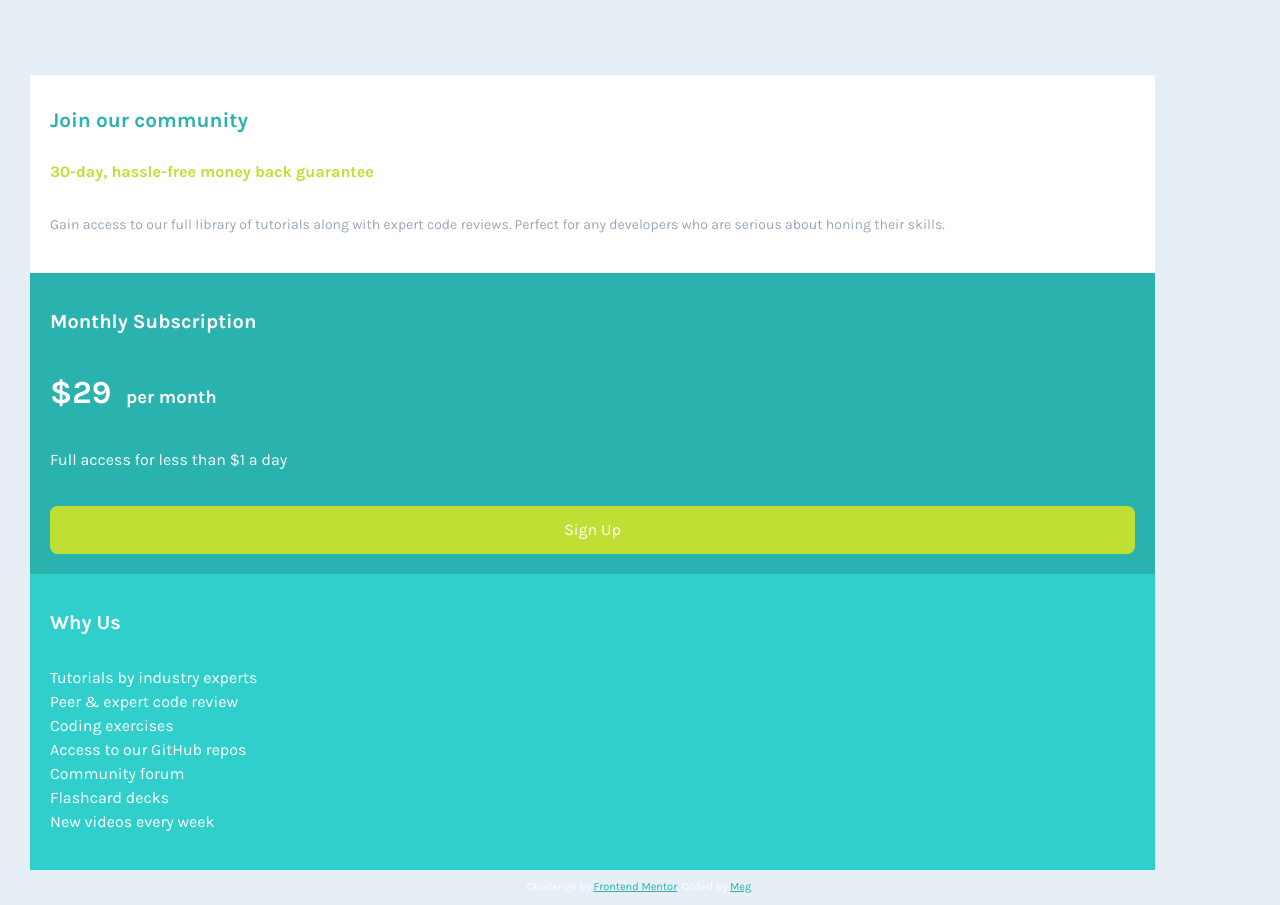
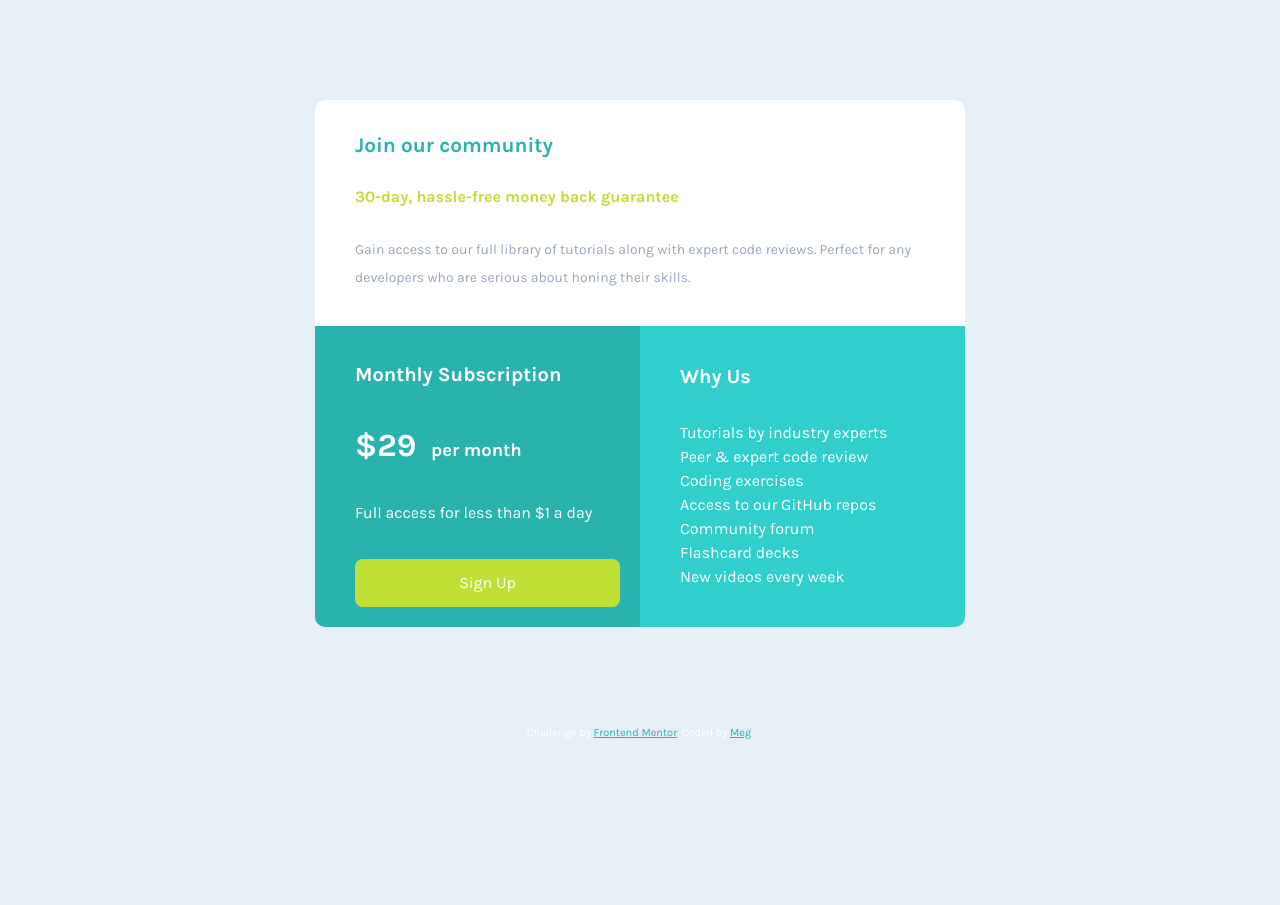
Before and after one commit to mbarnstien/single-price-grid, a plain HTML site: page index.html in a window 1280 px wide. After the commit the page ends 800 px from the top, so only its background shows below. Drawn offline with Linux system fonts and the light colour scheme.

Commit message:
Mobile corrections and desktop styles

```diff
--- a/css/main.css
+++ b/css/main.css
@@ -12,8 +12,8 @@ body {
 .grid-container {
     display: grid;
     grid-template-columns: 90%;
-    padding-left: 30px;
-    margin-top: 75px;
+    justify-content: center;
+    margin: 75px auto;
 }
 
 ul{
@@ -66,6 +66,7 @@ h4 {
 
 .section-1 {
     background-color: #ffffff;
+    border-radius: 10px 10px 0 0;
 }
 
 .section-1 p {
@@ -80,6 +81,7 @@ h4 {
 
 .section-3 {
     background-color: #30cfcc;
+    border-radius: 0 0 10px 10px;
 }
 
 .attribution {
@@ -90,3 +92,29 @@ h4 {
 .attribution a {
     color: #2ab2af;
 }
+
+@media only screen and (min-width: 1200px) {
+
+    .grid-container {
+        width: 650px;
+        margin: 100px auto;
+        grid-template-columns: 1fr 1fr;
+    }
+
+    .section-1, .section-2, .section-3 {
+        padding-left: 40px;
+    }
+
+    .section-1 {
+        grid-column: 1 / 3;
+    }
+
+    .section-2 {
+        border-radius: 0 0 0 10px;
+    }
+
+    .section-3 {
+        border-radius: 0 0 10px 0;
+    }
+
+}
```
